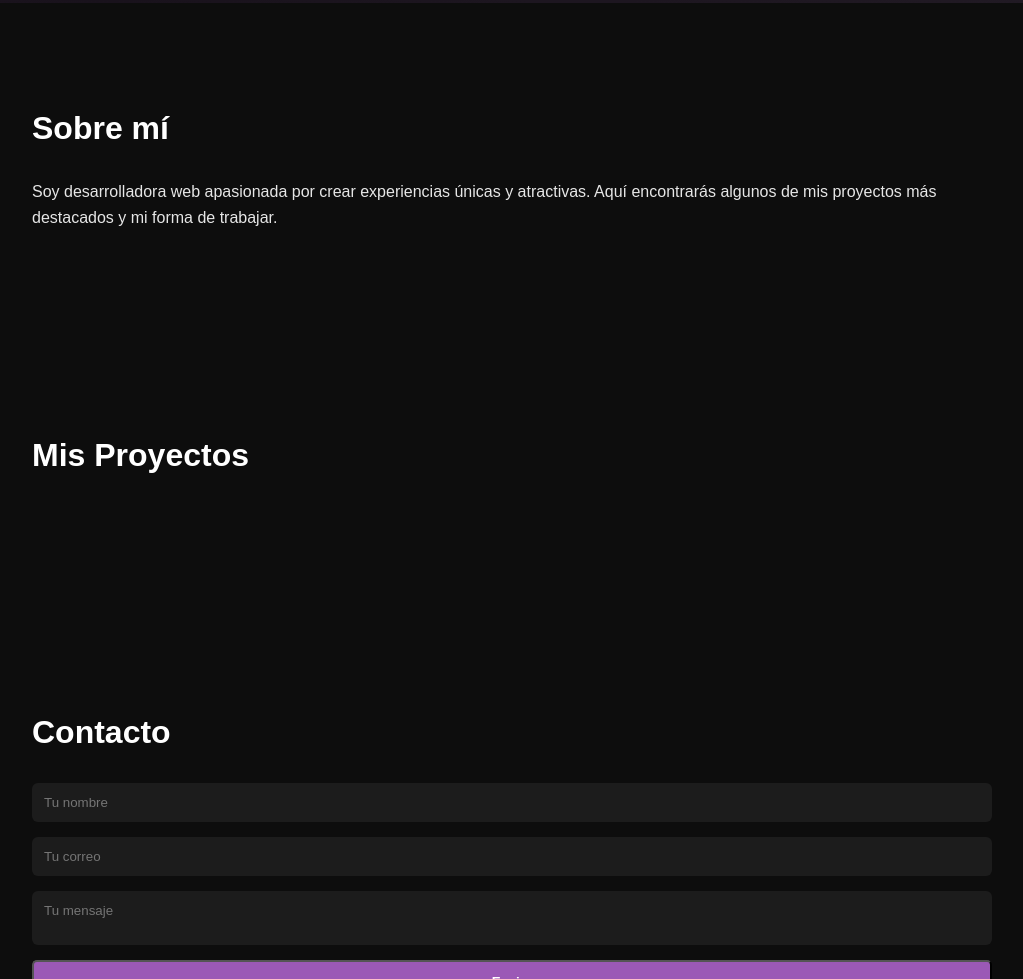
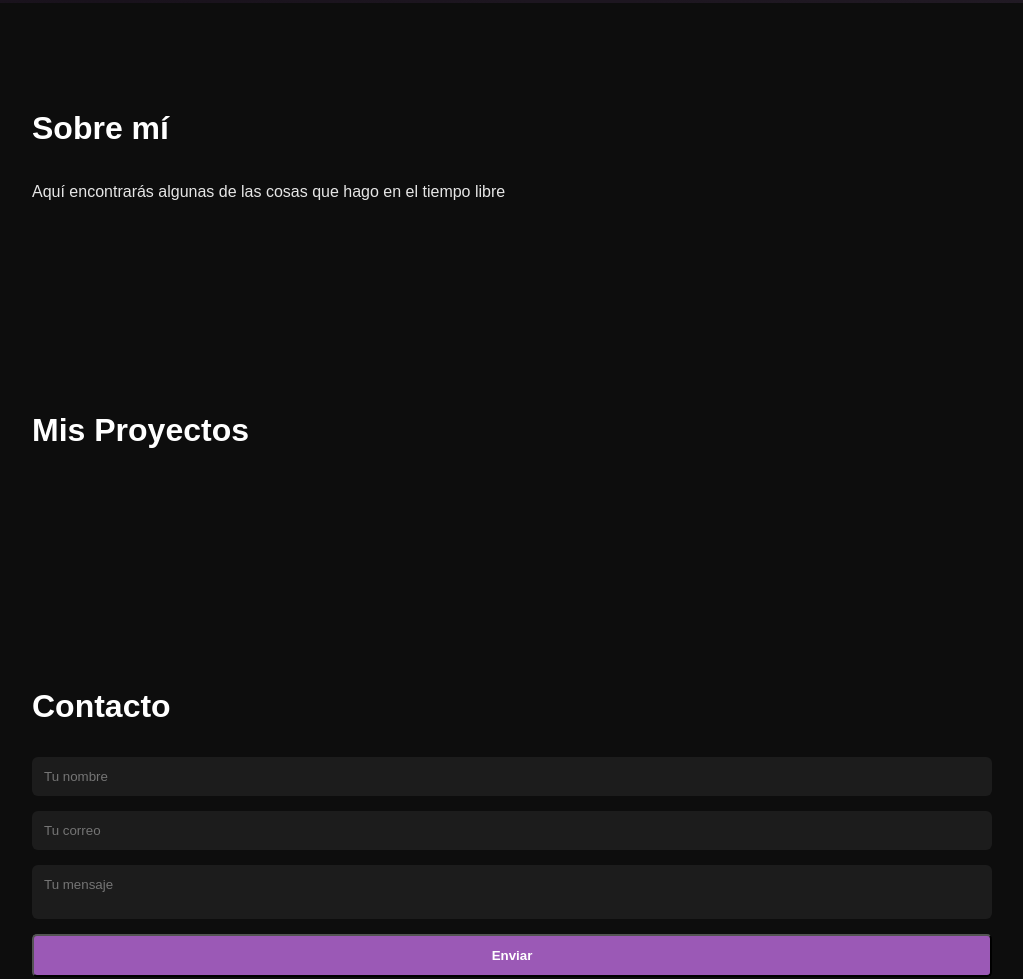
Before and after one commit to anasofiamorningstar/backend, a website: page public/index.html in a window 1280 px wide. Shown: the part 797-1776 px from the top of the page, without its empty margins (128-1151 px from the left). Drawn offline with Linux system fonts and the light colour scheme; no server answers.

Commit message:
Actualizar descripción de Sobre mí

```diff
--- a/public/index.html
+++ b/public/index.html
@@ -34,8 +34,8 @@
     <section id="sobreMi" class="sobre-mi">
         <h2>Sobre mí</h2>
         <p>
-            Soy desarrolladora web apasionada por crear experiencias únicas y atractivas.
-            Aquí encontrarás algunos de mis proyectos más destacados y mi forma de trabajar.
+
+            Aquí encontrarás algunas de las cosas que hago en el tiempo libre
         </p>
     </section>
 
```
